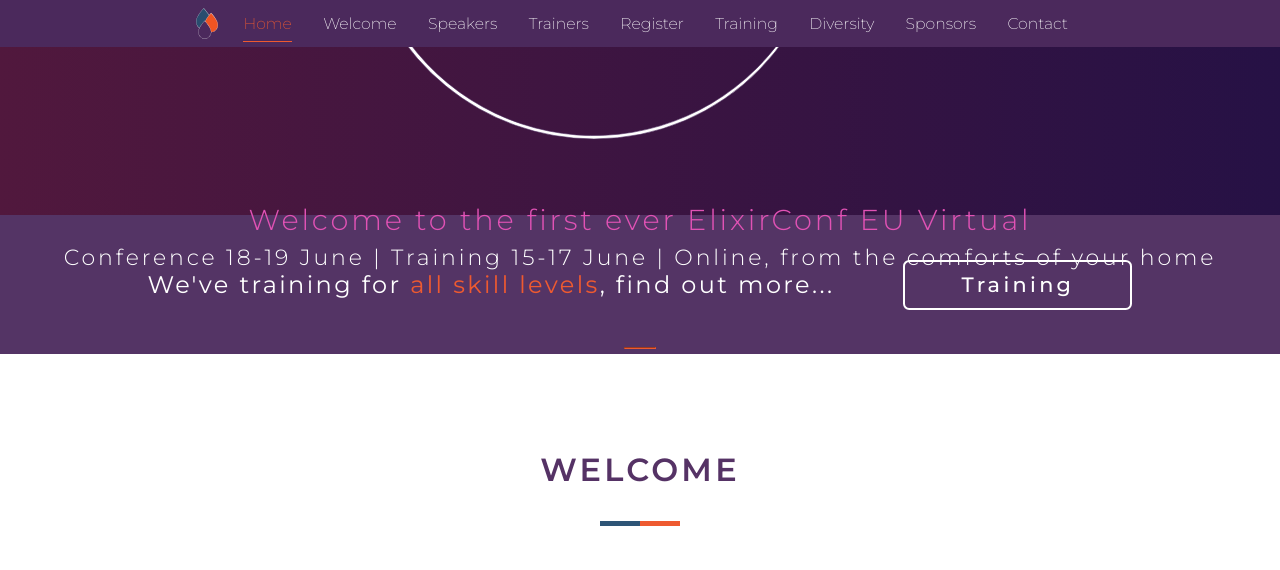
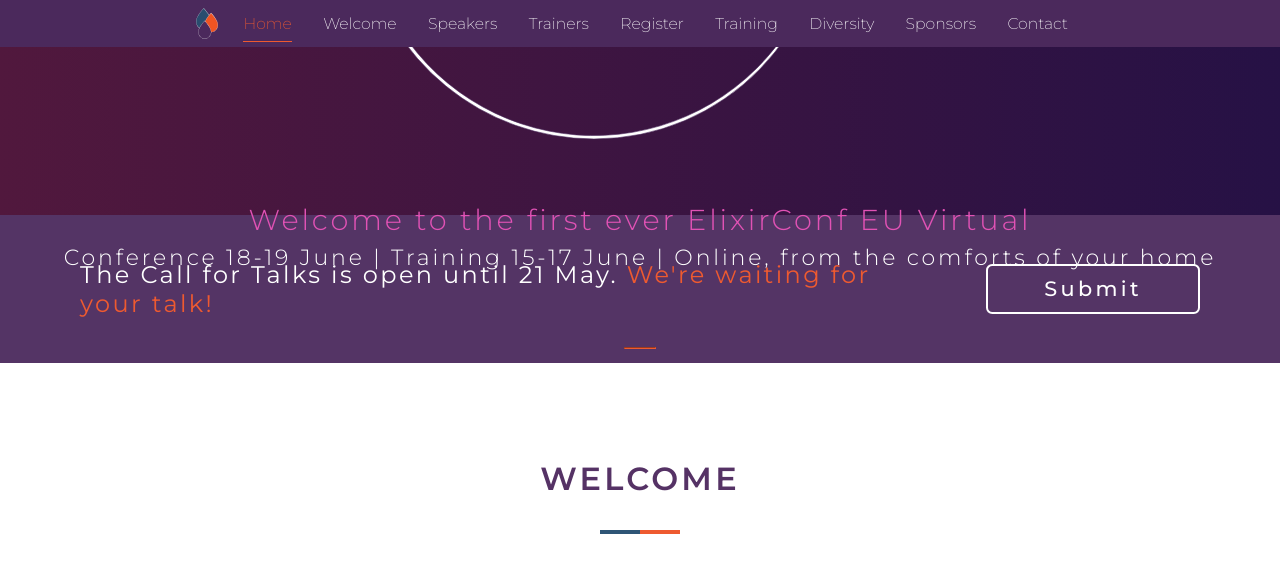
Before and after one commit to esl/virtual-elixirconf-eu-jekyll, a Jekyll site: the page built from index.html, in a window 1280 px wide and 900 px high, scrolled down 553 px, cut to the strip 0-570 px from the top of the window. Built offline with Jekyll 4.4.1, drawn with Linux system fonts in a browser that asks for light colours; some web fonts are replaced.

Commit message:
Update banner-1.html
Swap training on banner-1 to Call for Talks.

```diff
--- a/_includes/banner-1.html
+++ b/_includes/banner-1.html
@@ -1,7 +1,7 @@
 <div class="banner-1" id="banner-1">
     <h3 class="text">
-        We've training for
-        <strong>all skill levels</strong>, find out more...
+        The Call for Talks is open until 21 May.
+        <strong>We're waiting for your talk!</strong>
     </h3>
-    <a class="page-scroll btn-outline btn-purple ml-1" href="#training">Training</a>
+    <a class="page-scroll btn-outline btn-purple ml-1" href="https://eventil.com/events/elixirconf-v-2020">Submit</a>
 </div>
```
